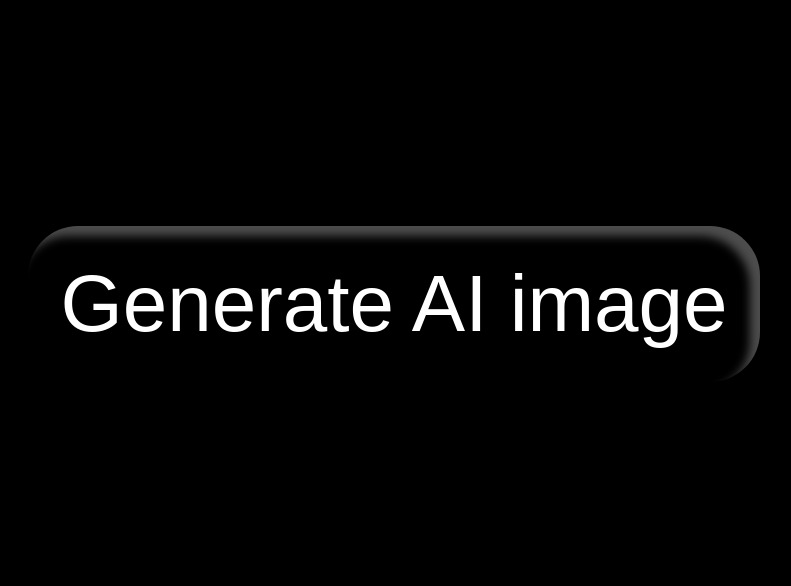
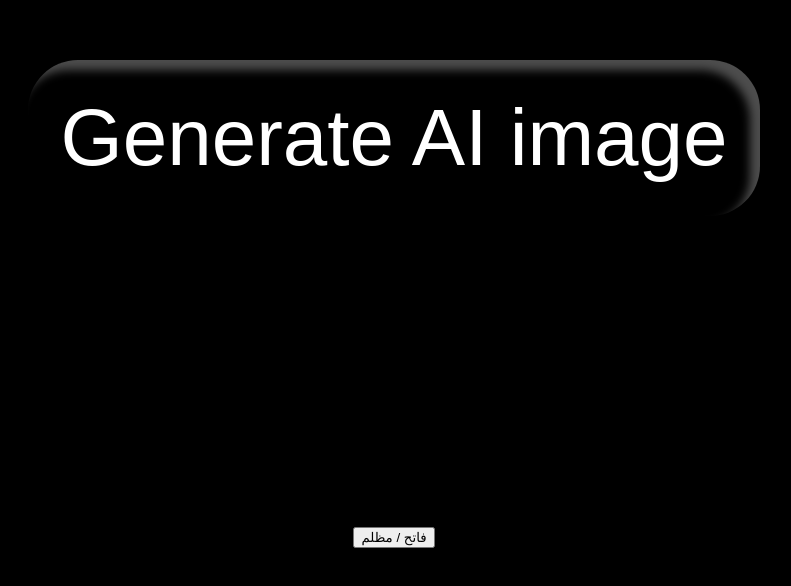
Before and after one commit to ahmedonour/Image-Generator-SvelteKit-and-Pocketbase, a SvelteKit app: page / in a window 1280 px wide. Shown: the part 104-690 px from the top of the page, without its empty margins (254-1045 px from the left). Built offline with nearby package versions, Linux system fonts and the light colour scheme; a web font is replaced by a local one.

Commit message:
ADDING : Dark-mode

```diff
--- /dev/null
+++ b/src/components/darkmode.svelte
@@ -0,0 +1,14 @@
+<script>
+    function toggle(){
+        window.document.body.classList.toggle('dark-mode')
+    }
+</script>
+<button on:click={toggle}>
+    <slot/>
+</button>
+<style>
+    :global(body.dark-mode) button{
+        background-color: #000000;
+        color: #ffffff;
+    }
+</style>
--- a/src/routes/+page.svelte
+++ b/src/routes/+page.svelte
@@ -1,4 +1,6 @@
 <script>
+	import Darkmode from "../components/darkmode.svelte";
+
 	let loged = false;
 	let username = (loged) =>{
 	if(username =='onodev'){
@@ -12,10 +14,22 @@
 	<button type="submit" on:click={username}>Submit</button>
 	{:else } -->
 	<a href="/generatorImage">Generate AI image</a>
+	<Darkmode>
+		فاتح / مظلم
+	</Darkmode>
 	<!-- {/if} -->
 </main>
 
 <style>
+	:global(body){
+		background-color: #000000;
+		color: #ffffff;
+		transition: background-color 0.3s;
+	}
+	:global(body.dark-mode){
+		background-color: #ffffff;
+		color: #000000;
+	}
 	@import url('https://fonts.googleapis.com/css2?family=Belleza&display=swap');
 	main {
 		width: 100vw;
```
